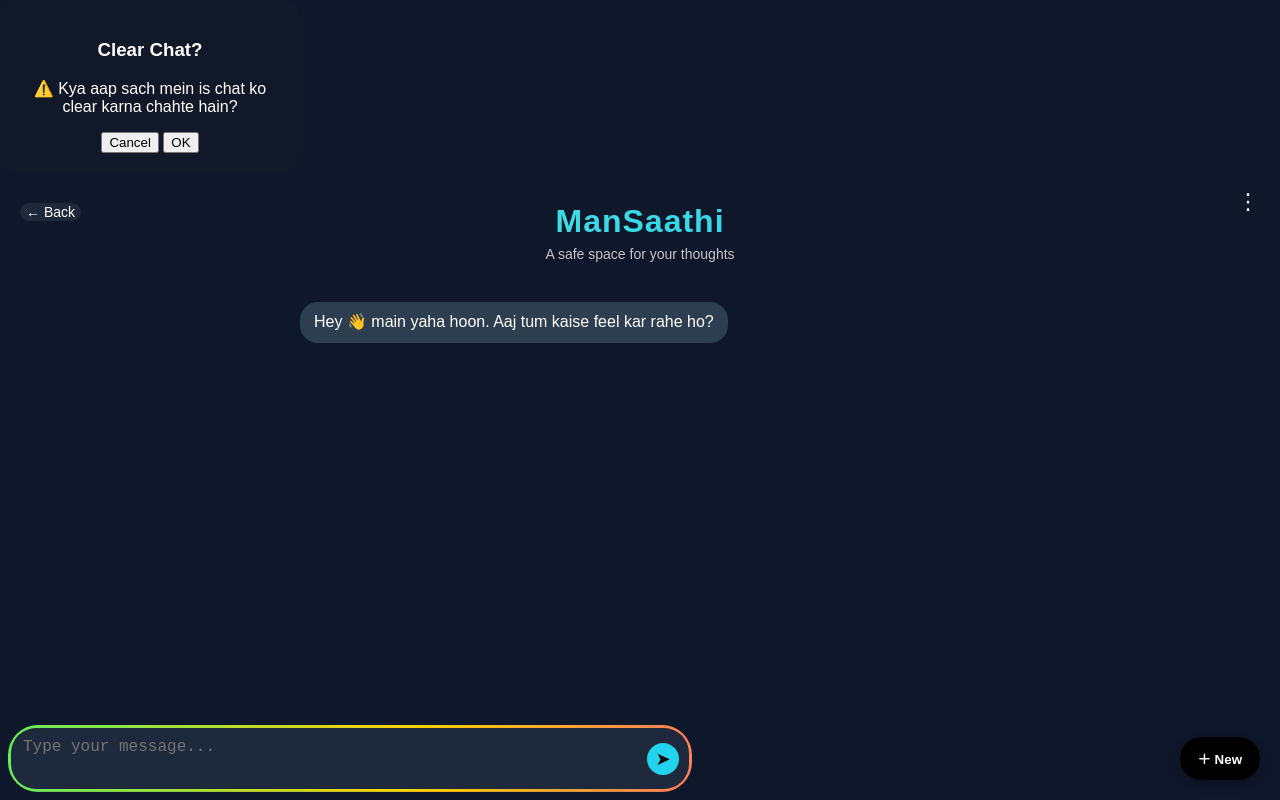
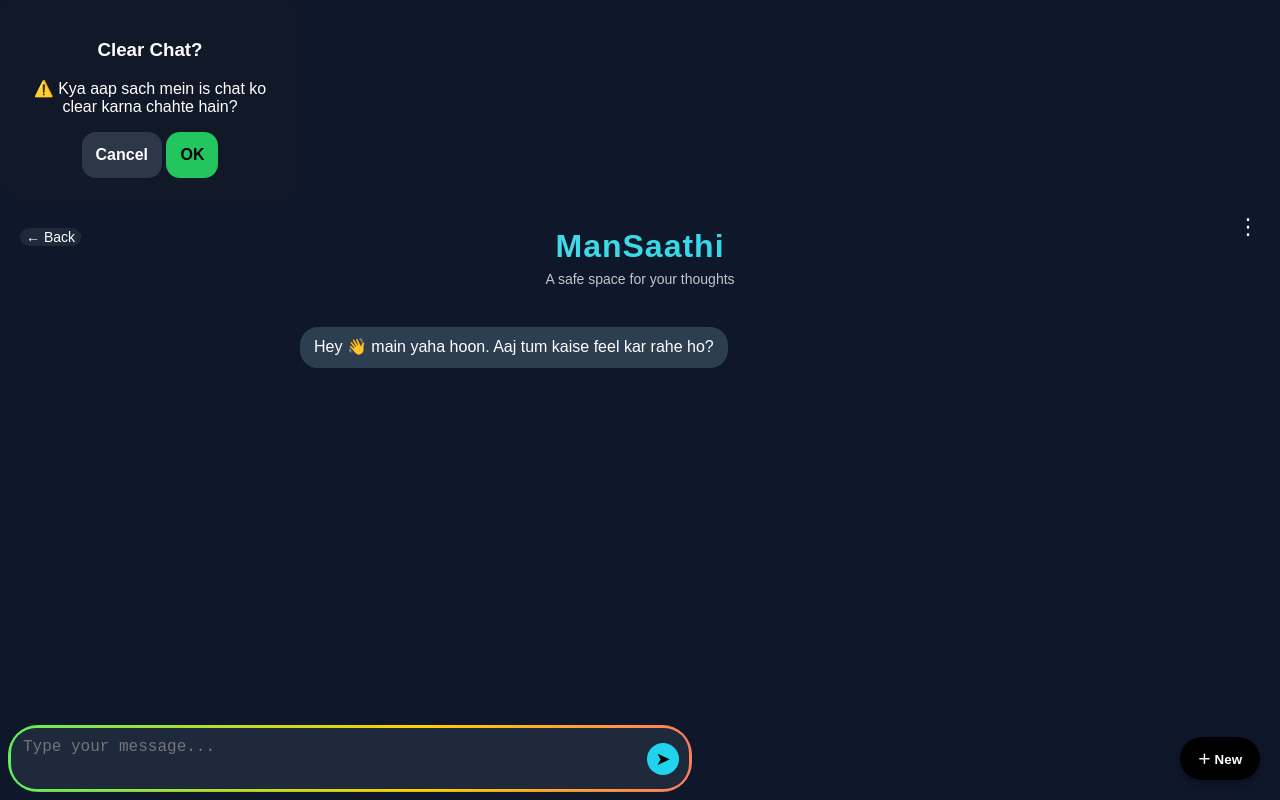
Before and after one commit to mansaathi-ai/mansaathi-ai, a plain HTML site: page chat.html in a window 1280 px wide. Drawn offline with Linux system fonts and the light colour scheme.

Commit message:
Update chat.html

```diff
--- a/chat.html
+++ b/chat.html
@@ -464,6 +464,26 @@ margin-top:20px;
 padding:10px 20px;
 border:none;
 border-radius:10px;
+}
+ .cancelBtn,
+.okBtn{
+  flex:1;
+  padding:14px;
+  border:none;
+  border-radius:14px;
+  font-size:16px;
+  font-weight:bold;
+  cursor:pointer;
+}
+
+.cancelBtn{
+  background:#2d3748;
+  color:white;
+}
+
+.okBtn{
+  background:#22c55e;
+  color:black;
 }
 </style>
 
```
